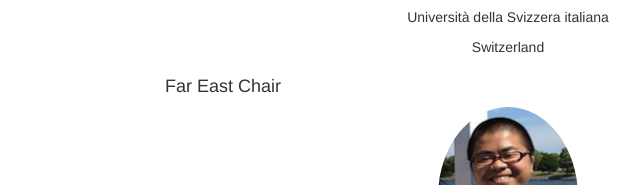
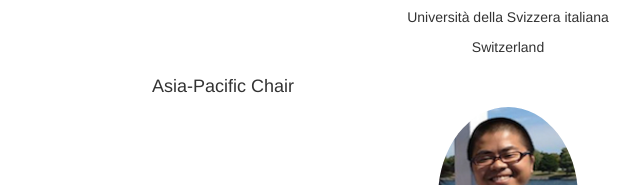
Before and after one commit to saner2019/saner2019.github.io, a plain HTML site: page team/organize-team.html in a window 1280 px wide. Shown: the part 2620-2805 px from the top of the page, 417-1057 px from the left. Drawn offline with Linux system fonts and the light colour scheme.

Commit message:
replace Far East with Asia-Pacific

```diff
--- a/team/organize-team.html
+++ b/team/organize-team.html
@@ -188,7 +188,7 @@
                 <div class="row">
                     <div class="marketing">
                         <div class="col-lg-12">
-                            <h4>Far East Chair</h4>
+                            <h4>Asia-Pacific Chair</h4>
                             <div class="col-xs-6">
                                 <p><a href="http://www.se.fudan.edu.cn/pengxin/" target="_BLANK">
                                     <img class="img-circle" src="../portrait/pengxin.jpeg" alt="Xin Peng" width="130" height="180"><br><strong>Xin Peng</strong></a></p>
```
